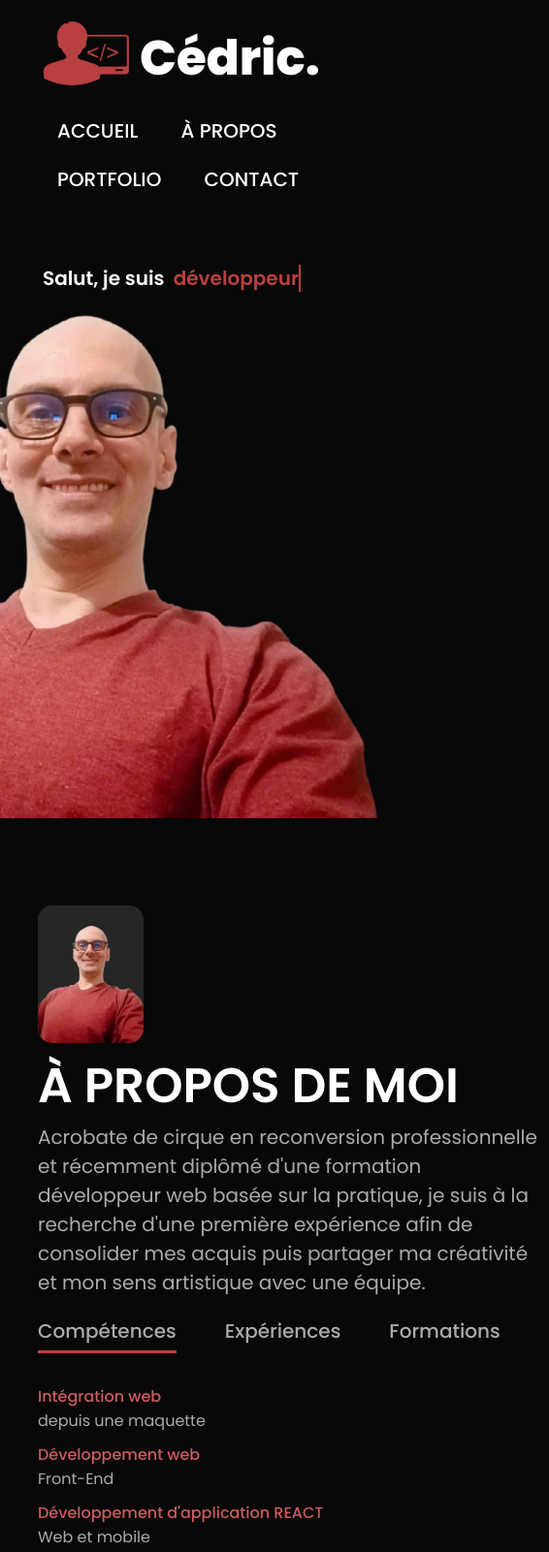
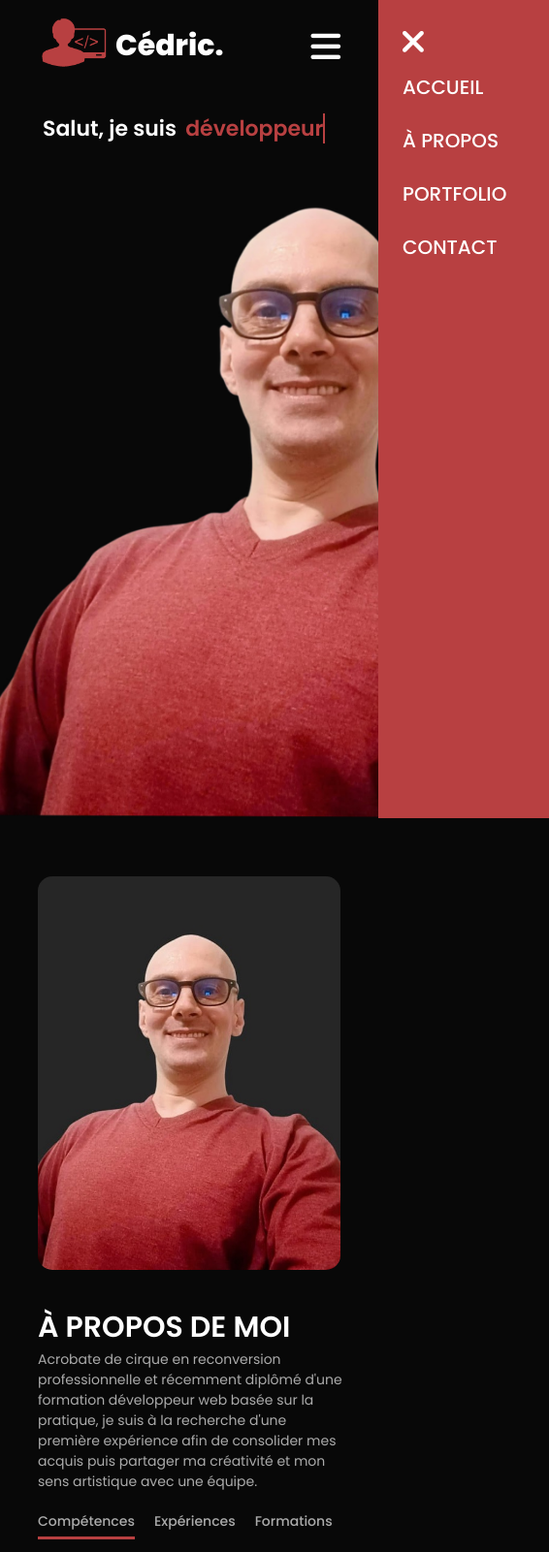
Before and after one commit to cedric-renais/portfolio, a plain HTML site: page index.html in a window 390 px wide. Shown: the top 1601 px of the page at 97% size, 566 px wide, since content can reach past the window. Drawn offline with Linux system fonts and the light colour scheme.

Commit message:
v0.007 : Responsive design

```diff
--- a/index.html
+++ b/index.html
@@ -43,12 +43,14 @@
             />
             <h1>Cédric.</h1>
           </div>
-          <ul>
+          <ul id="side-menu">
             <li><a href="#header">Accueil</a></li>
             <li><a href="#about">à propos</a></li>
             <li><a href="#portfolio">Portfolio</a></li>
             <li><a href="#contact">Contact</a></li>
+            <i class="fa-solid fa-xmark" onclick="closeMenu()"></i>
           </ul>
+          <i class="fa-solid fa-bars" onclick="openMenu()"></i>
           <!--NAV-->
         </nav>
         <div class="header-wrapper">
@@ -199,7 +201,7 @@
         <div class="container">
           <div class="row">
             <div class="contact-left">
-              <h2 class="">Me contacter</h2>
+              <h2 class="">Contact</h2>
               <p>
                 <i class="fa-solid fa-paper-plane"></i>
                 <span>contact@cedric-renais.fr</span>
@@ -222,6 +224,7 @@
                 ></a>
                 <a
                   href="./sources/Cédric Renais - Développeur Web.pdf"
+                  title="Lien pour télécharger mon CV"
                   download
                 >
                   <i class="fa-solid fa-download"></i>
--- a/index.js
+++ b/index.js
@@ -60,3 +60,17 @@ const calcScrollValue = () => {
 
 window.onscroll = calcScrollValue;
 window.onload = calcScrollValue;
+
+//-------------//
+// MENU TOGGLE //
+//-------------//
+
+const sideMenu = document.getElementById('side-menu');
+
+function openMenu() {
+  sideMenu.style.right = '0px';
+}
+
+function closeMenu() {
+  sideMenu.style.right = '-200px';
+}
--- a/style.css
+++ b/style.css
@@ -67,7 +67,7 @@ body {
 
 .header-wrapper .text {
   position: relative;
-  font-size: clamp(20px, 3vw, 100px);
+  font-size: clamp(22px, 3vw, 100px);
   font-weight: 600;
   color: #b84041;
 }
@@ -165,7 +165,7 @@ nav ul li a:hover::after {
 /* ABOUT */
 
 #about {
-  padding: 80px 0;
+  padding: 50px 0;
   color: #ababab;
 }
 
@@ -346,7 +346,7 @@ nav ul li a:hover::after {
 }
 
 .contact-left p i {
-  color: #cd5a5d;
+  color: #b84041;
   margin-right: 15px;
   font-size: 25px;
 }
@@ -367,7 +367,7 @@ nav ul li a:hover::after {
 }
 
 .social-icons a:hover {
-  color: #cd5a5d;
+  color: #b84041;
   transform: translateY(-5px);
 }
 
@@ -411,11 +411,11 @@ form .btn2 {
   display: block;
   margin: 50px auto;
   width: fit-content;
-  border: 1px solid #cd5a5d;
+  border: 1px solid #b84041;
   padding: 14px 50px;
   border-radius: 6px;
   color: #000;
-  background-color: #cd5a5d;
+  background-color: #b84041;
   text-transform: uppercase;
   color: #fff;
 }
@@ -442,5 +442,138 @@ form .btn2 {
 }
 
 .copyright a:hover {
-  color: #cd5a5d;
+  color: #b84041;
 }
+
+/* MEDIA QUERIES */
+
+nav .fa-solid {
+  display: none;
+}
+
+@media only screen and (max-width: 600px) {
+  /* PROGRESS BUTTTON */
+
+  #progress {
+    position: fixed;
+    bottom: 20px;
+    right: 10px;
+    height: 35px;
+    width: 35px;
+    display: none;
+    place-items: center;
+    font-size: 16px;
+    border-radius: 25%;
+    color: #fff;
+    box-shadow: 0 0 10px rgba(0, 0, 0, 0.2);
+    cursor: pointer;
+  }
+
+  /* HEADER */
+
+  #header {
+    background-image: url(./sources/phone-background.jpg);
+    background-position: center;
+  }
+
+  .logo img {
+    width: 75px;
+  }
+
+  .logo h1 {
+    font-size: 30px;
+  }
+
+  .header-wrapper {
+    margin-top: 10%;
+  }
+
+  /* NAVIGATION */
+
+  nav .fa-solid {
+    display: block;
+    font-size: 35px;
+  }
+
+  nav ul {
+    background-color: #b84041;
+    position: fixed;
+    top: 0;
+    right: -200px;
+    width: 200px;
+    height: 100vh;
+    padding-top: 50px;
+    z-index: 2;
+    transition: right 0.5s;
+  }
+
+  nav ul li {
+    display: block;
+    margin: 25px;
+  }
+
+  nav ul .fa-solid {
+    position: absolute;
+    top: 25px;
+    left: 25px;
+    cursor: pointer;
+  }
+
+  /* ABOUT */
+
+  .about-column-1,
+  .about-column-2 {
+    flex-basis: 100%;
+  }
+
+  .about-column-1 {
+    margin-bottom: 30px;
+  }
+
+  .about-column-2 h2 {
+    font-size: 30px;
+  }
+
+  .about-column-2 p {
+    font-size: 14px;
+  }
+
+  .tab-links {
+    font-size: 16px;
+    margin-right: 20px;
+  }
+
+  .tab-contents {
+    font-size: 14px;
+  }
+
+  .tab-contents ul li span {
+    font-size: 14px;
+  }
+
+  /* PORTFOLIO */
+  .container h2 {
+    font-size: 30px;
+  }
+
+  .layer h3 {
+    font-size: 16px;
+    margin-bottom: 10px;
+  }
+
+  .layer p {
+    font-size: 12px;
+  }
+
+  .layer a {
+    font-size: 18px;
+    width: 60px;
+    height: 60px;
+  }
+
+  /* CONTACT */
+  .contact-left,
+  .contact-right {
+    flex-basis: 100%;
+  }
+}
```
